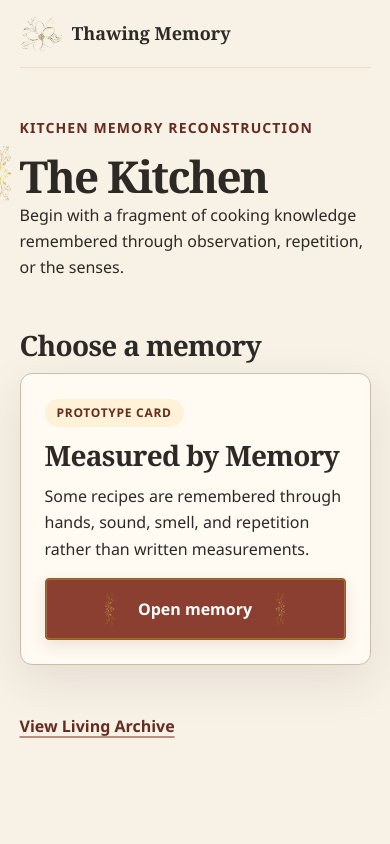
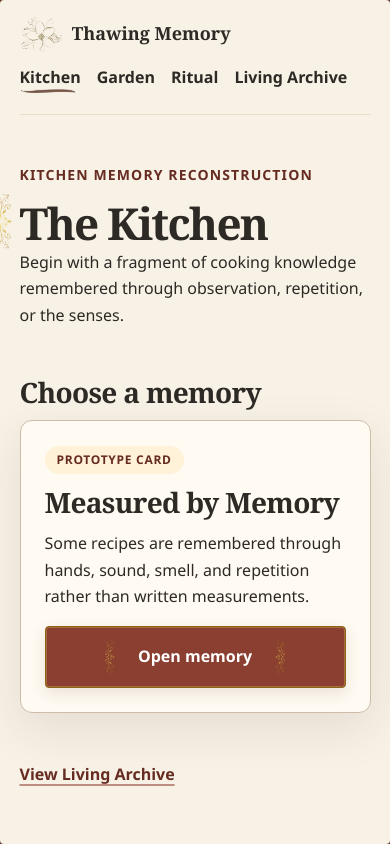
Before and after one commit to Wandering-Wind/ThawingMemory, a React (Vite) app: page /kitchen in a window 390 px wide. Built offline with nearby package versions, Linux system fonts and the light colour scheme.

Commit message:
Made all the text into a container styling

```diff
--- a/src/App.jsx
+++ b/src/App.jsx
@@ -2,12 +2,15 @@ import { Route, Routes } from 'react-router-dom'
 import LivingArchivePage from './pages/LivingArchive/LivingArchivePage.jsx'
 import HomePage from './pages/Home/HomePage.jsx'
 import KitchenPage from './pages/Kitchen/KitchenPage.jsx'
+import ComingSoonPage from './pages/ComingSoon/ComingSoonPage.jsx'
 
 function App() {
   return (
     <Routes>
       <Route path="/" element={<HomePage />} />
       <Route path="/kitchen" element={<KitchenPage />} />
+      <Route path="/garden" element={<ComingSoonPage sectionName="Garden" />} />
+      <Route path="/ritual" element={<ComingSoonPage sectionName="Ritual" />} />
       <Route path="/archive" element={<LivingArchivePage />} />
     </Routes>
   )
--- a/src/components/layout/SiteHeader/SiteHeader.jsx
+++ b/src/components/layout/SiteHeader/SiteHeader.jsx
@@ -1,5 +1,12 @@
-import { Link } from 'react-router-dom'
+import { Link, NavLink } from 'react-router-dom'
 import logo from '../../../assets/decorations/logo.svg'
+
+const navigationItems = [
+  { label: 'Kitchen', to: '/kitchen' },
+  { label: 'Garden', to: '/garden' },
+  { label: 'Ritual', to: '/ritual' },
+  { label: 'Living Archive', to: '/archive' },
+]
 
 function SiteHeader() {
   return (
@@ -13,6 +20,18 @@ function SiteHeader() {
         />
         <span className="site-brand__name">Thawing Memory</span>
       </Link>
+
+      <nav className="site-navigation" aria-label="Primary navigation">
+        {navigationItems.map((item) => (
+          <NavLink
+            className="site-navigation__link"
+            key={item.to}
+            to={item.to}
+          >
+            {item.label}
+          </NavLink>
+        ))}
+      </nav>
     </header>
   )
 }
--- a/src/index.css
+++ b/src/index.css
@@ -8,7 +8,7 @@
 
 html {
   min-width: 20rem;
-  background: var(--color-coconut);
+  background: var(--color-clay-dark);
 }
 
 body {
@@ -16,7 +16,13 @@ body {
   min-width: 20rem;
   min-height: 100vh;
   color: var(--color-ink);
-  background: var(--color-coconut);
+  background:
+    radial-gradient(circle at 15% 25%, rgb(195 149 36 / 24%), transparent 28%),
+    radial-gradient(circle at 85% 70%, rgb(138 63 48 / 55%), transparent 32%),
+    linear-gradient(125deg, #51271f, #75402e 48%, #48231d);
+  background-attachment: fixed;
+  background-size: 180% 180%;
+  animation: background-gradient-pulse 18s ease-in-out infinite alternate;
   font-family: var(--font-body);
   font-size: var(--font-size-md);
   line-height: var(--line-height-body);
@@ -212,15 +218,21 @@ li + li {
 }
 
 .site-shell {
-  width: min(100%, var(--content-width));
-  min-height: 100vh;
-  margin-inline: auto;
+  width: min(calc(100% - var(--space-6)), var(--content-width));
+  min-height: calc(100vh - var(--space-6));
+  margin: var(--space-5) auto;
   padding-inline: clamp(var(--space-4), 5vw, var(--space-7));
+  background: var(--color-coconut);
+  border: 1px solid color-mix(in srgb, var(--color-gold) 40%, transparent);
+  border-radius: var(--radius-sm);
+  box-shadow: 0 1.5rem 4rem rgb(26 12 9 / 28%);
 }
 
 .site-header {
   display: flex;
   align-items: center;
+  justify-content: space-between;
+  gap: var(--space-5);
   min-height: 5rem;
   border-bottom: 1px solid var(--color-sand);
 }
@@ -259,6 +271,38 @@ li + li {
   animation: brand-gold-shine 9s linear infinite;
   -webkit-background-clip: text;
   -webkit-text-fill-color: transparent;
+}
+
+.site-navigation {
+  display: flex;
+  align-items: center;
+  justify-content: flex-end;
+  gap: clamp(var(--space-3), 2.5vw, var(--space-5));
+}
+
+.site-navigation__link {
+  position: relative;
+  padding-block: var(--space-4);
+  color: var(--color-ink);
+  font-weight: 750;
+  text-decoration: none;
+  white-space: nowrap;
+}
+
+.site-navigation__link:hover {
+  color: var(--color-clay);
+}
+
+.site-navigation__link[aria-current='page']::after {
+  position: absolute;
+  right: 0;
+  bottom: 0.35rem;
+  left: 0;
+  height: 0.65rem;
+  background: url('./assets/decorations/nav-bar-current-page-cropped.svg')
+    center / 100% 100% no-repeat;
+  content: '';
+  pointer-events: none;
 }
 
 .page-heading {
@@ -300,6 +344,16 @@ li + li {
 
   50% {
     transform: translateY(calc(-50% - 0.2rem));
+  }
+}
+
+@keyframes background-gradient-pulse {
+  0% {
+    background-position: 0% 20%;
+  }
+
+  100% {
+    background-position: 100% 80%;
   }
 }
 
@@ -587,8 +641,30 @@ li + li {
 }
 
 @media (max-width: 35rem) {
+  .site-shell {
+    width: 100%;
+    min-height: 100vh;
+    margin: 0;
+    border: 0;
+  }
+
   .site-header {
+    align-items: flex-start;
+    flex-direction: column;
+    gap: 0;
     min-height: 4.25rem;
+    padding-block: var(--space-3);
+  }
+
+  .site-navigation {
+    width: 100%;
+    justify-content: flex-start;
+    gap: var(--space-4);
+    overflow-x: auto;
+  }
+
+  .site-navigation__link {
+    padding-block: var(--space-2) var(--space-3);
   }
 
   .site-shell main {
@@ -621,7 +697,8 @@ li + li {
   }
 
   .site-brand__name,
-  .page-heading__decoration {
+  .page-heading__decoration,
+  body {
     animation: none;
   }
 }
--- /dev/null
+++ b/src/pages/ComingSoon/ComingSoonPage.jsx
@@ -0,0 +1,25 @@
+import PageHeading from '../../components/layout/PageHeading/PageHeading.jsx'
+import SiteHeader from '../../components/layout/SiteHeader/SiteHeader.jsx'
+
+function ComingSoonPage({ sectionName }) {
+  const titleId = `${sectionName.toLowerCase()}-coming-soon-title`
+
+  return (
+    <div className="site-shell">
+      <SiteHeader />
+
+      <main>
+        <section aria-labelledby={titleId}>
+          <p>{sectionName}</p>
+          <PageHeading id={titleId}>Coming Soon</PageHeading>
+          <p>
+            This part of the memory landscape is planned for a later project
+            iteration. The current prototype focuses on the Kitchen.
+          </p>
+        </section>
+      </main>
+    </div>
+  )
+}
+
+export default ComingSoonPage
```
